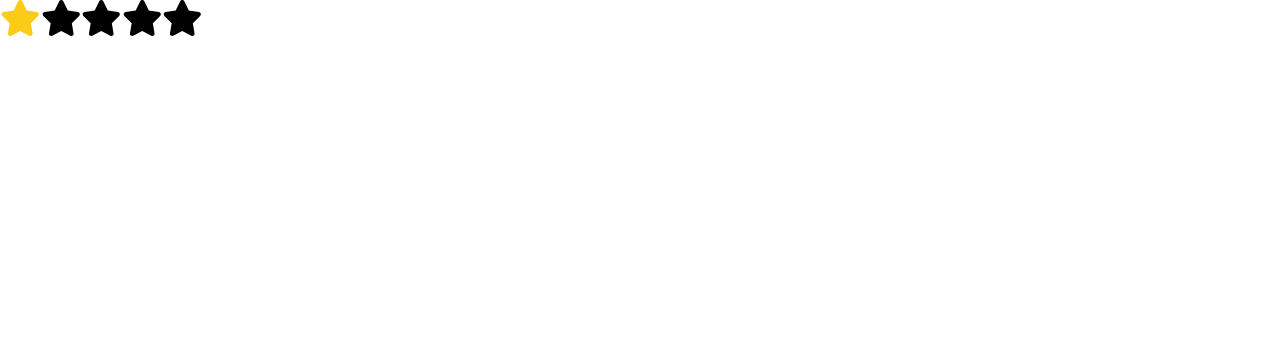
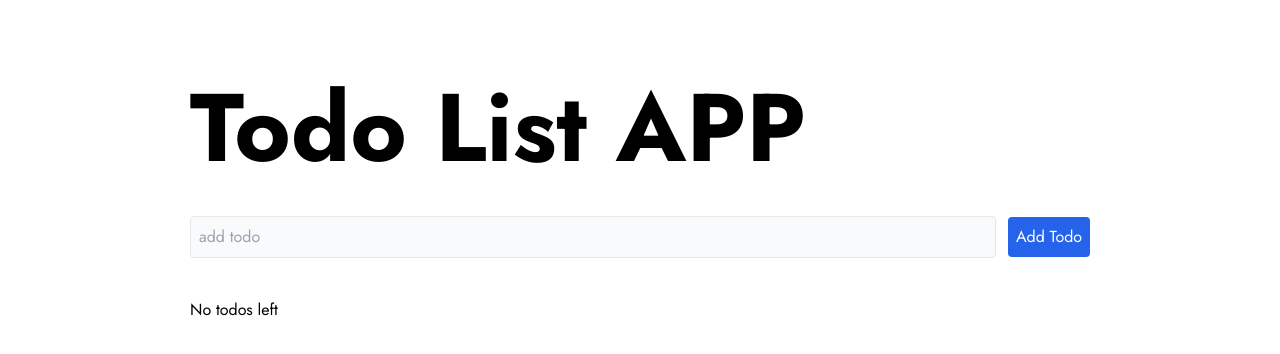
Before and after one commit to Mark-Alexis-Posadas/react-typescript-projects, a React (Vite) app: page / in a window 1280 px wide. Shown: the top 354 px of the page. Built offline with nearby package versions, Linux system fonts and the light colour scheme.

Commit message:
done todo functionality

```diff
--- a/src/App.tsx
+++ b/src/App.tsx
@@ -1,10 +1,10 @@
 import React from "react";
-import Ratings from "./pages/Ratings";
+import Todo from "./pages/Todo";
 
 const App: React.FC = () => {
   return (
     <>
-      <Ratings />
+      <Todo />
     </>
   );
 };
--- a/src/components/TodosItem/index.tsx
+++ b/src/components/TodosItem/index.tsx
@@ -5,6 +5,7 @@ interface TodoItemType {
   index: number;
   handleEdit: (index: number) => void;
   handleDelete: (index: number) => void;
+  isEditing: boolean;
 }
 
 const TodosItem: React.FC<TodoItemType> = ({
@@ -12,11 +13,14 @@ const TodosItem: React.FC<TodoItemType> = ({
   index,
   handleEdit,
   handleDelete,
+  isEditing,
 }) => {
   return (
     <li
       key={index}
-      className="border border-slate-50 rounded p-2 flex items-center justify-between bg-white shadow-md "
+      className={`border ${
+        isEditing ? "border-green-500" : "border-slate-50"
+      } rounded p-2 flex items-center justify-between bg-white shadow-md`}
     >
       {item}
       <div className="flex items-center gap-3">
--- a/src/pages/Todo/index.tsx
+++ b/src/pages/Todo/index.tsx
@@ -1,4 +1,4 @@
-import React, { useState } from "react";
+import React, { useState, useEffect } from "react";
 import TodosItem from "../../components/TodosItem";
 
 interface Todo {
@@ -7,13 +7,20 @@ interface Todo {
 }
 
 const Todo: React.FC = () => {
-  const [todos, setTodos] = useState<string[]>([]);
+  const [todos, setTodos] = useState<string[]>(() => {
+    const savedTodos = localStorage.getItem("todos");
+    return savedTodos ? JSON.parse(savedTodos) : [];
+  });
   const [inputVal, setInputVal] = useState<string>("");
   const [modalEdit, setModalEdit] = useState<boolean>(false);
   const [currentTodo, setCurrentTodo] = useState<Todo>({
     index: null,
     text: "",
   });
+
+  useEffect(() => {
+    localStorage.setItem("todos", JSON.stringify(todos));
+  }, [todos]);
 
   const handleAddTodo = () => {
     if (inputVal.trim() === "") {
@@ -48,22 +55,26 @@ const Todo: React.FC = () => {
   };
 
   return (
-    <div className="max-w-[900px] m-auto relative">
-      <div className="flex items-center justify-center m-10">
+    <div className="p-5 md:p-0 md:max-w-[900px] m-auto relative">
+      <h1 className="mt-20 font-bold text-4xl md:text-8xl">Todo List APP</h1>
+      <form
+        onSubmit={handleAddTodo}
+        className="flex items-center justify-center gap-3 my-10"
+      >
         <input
           type="text"
-          className="border border-slate rounded bg-slate-50 p-2"
+          className="border border-slate rounded bg-slate-50 p-2 flex-1"
           placeholder="add todo"
           onChange={(e) => setInputVal(e.target.value)}
           value={inputVal}
         />
         <button
           className="bg-blue-600 text-white p-2 rounded hover:bg-blue-500"
-          onClick={handleAddTodo}
+          type="submit"
         >
           Add Todo
         </button>
-      </div>
+      </form>
       {todos.length <= 0 ? (
         "No todos left"
       ) : (
@@ -75,28 +86,39 @@ const Todo: React.FC = () => {
               index={index}
               handleDelete={handleDelete}
               handleEdit={handleEdit}
+              isEditing={currentTodo.index === index}
             />
           ))}
         </ul>
       )}
 
       {modalEdit && (
-        <div className="fixed left-0 top-0 right-0 bottom-0 flex items-center justify-center w-full bg-slate-200 h-full">
+        <div className="fixed left-0 top-0 right-0 bottom-0 flex items-center justify-center bg-[rgba(0,0,0,0.4)]">
+          <div className="flex items-center justify-center w-[500px]">
             <input
               type="text"
-            className="bg-gray-500 rounded p-2 text-white w-full"
-            placeholder="Edit Todo"
+              className="bg-slate-100 rounded p-2 text-black w-full"
+              placeholder="Edit Todo..."
               onChange={(e) =>
                 setCurrentTodo({ ...currentTodo, text: e.target.value })
               }
               value={currentTodo.text}
             />
+            <div className="flex items-center gap-1 ml-3">
               <button
                 className="bg-blue-600 rounded p-2 text-white"
                 onClick={handleUpdate}
               >
                 Update
               </button>
+              <button
+                className="bg-gray-500 text-white p-2 rounded"
+                onClick={() => setModalEdit(false)}
+              >
+                Cancel
+              </button>
+            </div>
+          </div>
         </div>
       )}
     </div>
```
Lines whose indentation alone changed are shown as unchanged.
